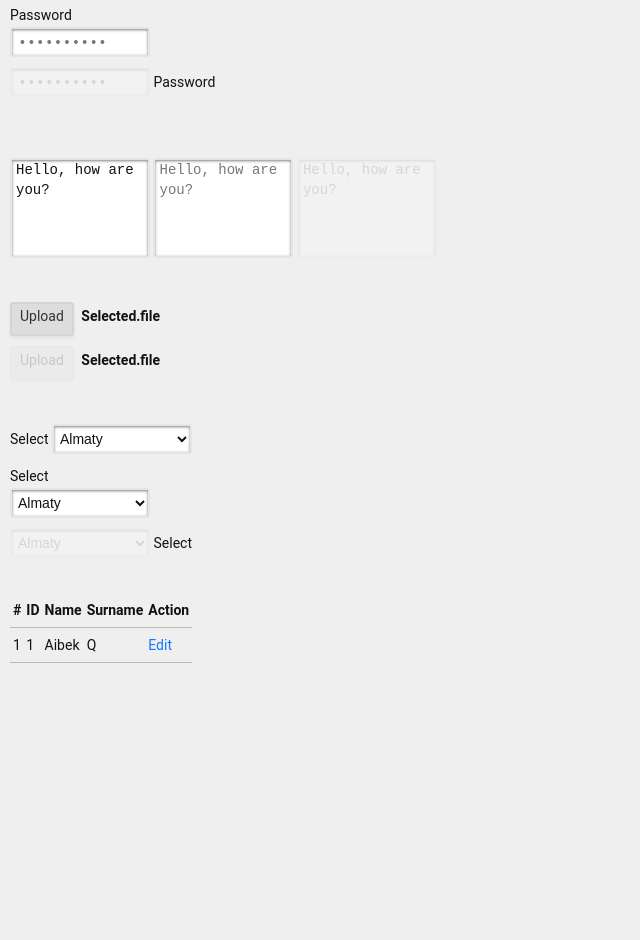
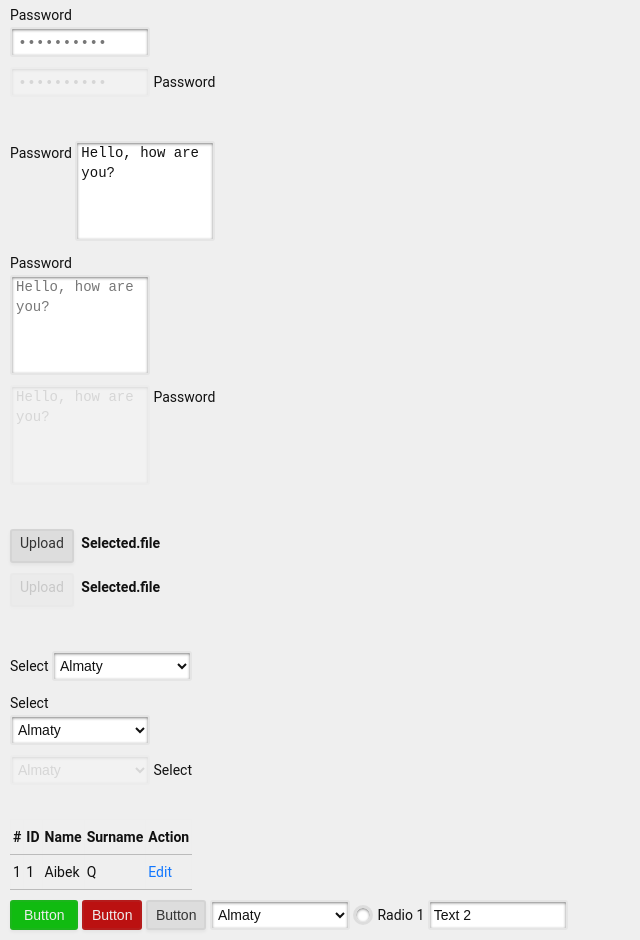
Before and after one commit to Max95Cohen/A, a website: page index.html in a window 1280 px wide. Shown: the part 1559-2499 px from the top of the page, without its empty margins (0-640 px from the left). Before the commit the page ends 2232 px from the top, so only its background shows below. Drawn offline with Linux system fonts and the light colour scheme.

Commit message:
update index.html.

```diff
--- a/index.html
+++ b/index.html
@@ -151,15 +151,21 @@
 
 <p>
     <label>
+        <span class="text">Password</span>
         <textarea name="textarea">Hello, how are you?</textarea>
     </label>
-
+</p>
+<p>
     <label>
+        <span class="text">Password</span>
+        <br>
         <textarea readonly name="textarea">Hello, how are you?</textarea>
     </label>
-
+</p>
+<p>
     <label>
         <textarea disabled name="textarea">Hello, how are you?</textarea>
+        <span class="text">Password</span>
     </label>
 </p>
 
@@ -171,7 +177,7 @@
     <input accept="image/gif,image/jpeg,image/png" id="file" name="file" type="file" tabindex="-1">
 </p>
 <p>
-    <label class="button disabled" tabindex="0">Upload</label>
+    <label class="button disabled">Upload</label>
     <b class="ml4" id="selected_">Selected.file</b>
 </p>
 
@@ -234,3 +240,18 @@
     </tr>
     </tbody>
 </table>
+
+<p>
+    <button>Button</button>
+    <button class="danger">Button</button>
+    <button class="slave">Button</button>
+    <select name="select">
+        <option value="1">Almaty</option>
+    </select>
+    <label>
+        <input name="radio" type="radio" value="1"><span>Radio 1</span>
+    </label>
+    <label>
+        <input name="text" type="text" value="Text 2">
+    </label>
+</p>
```
